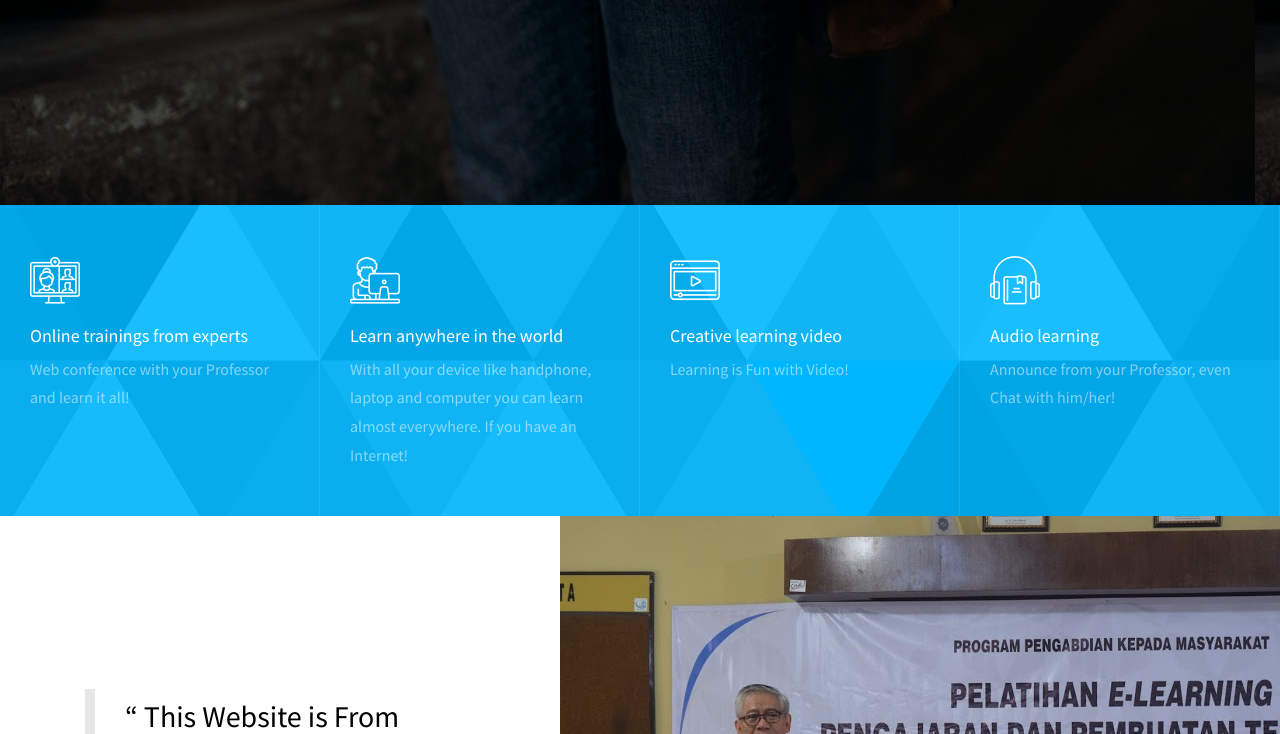
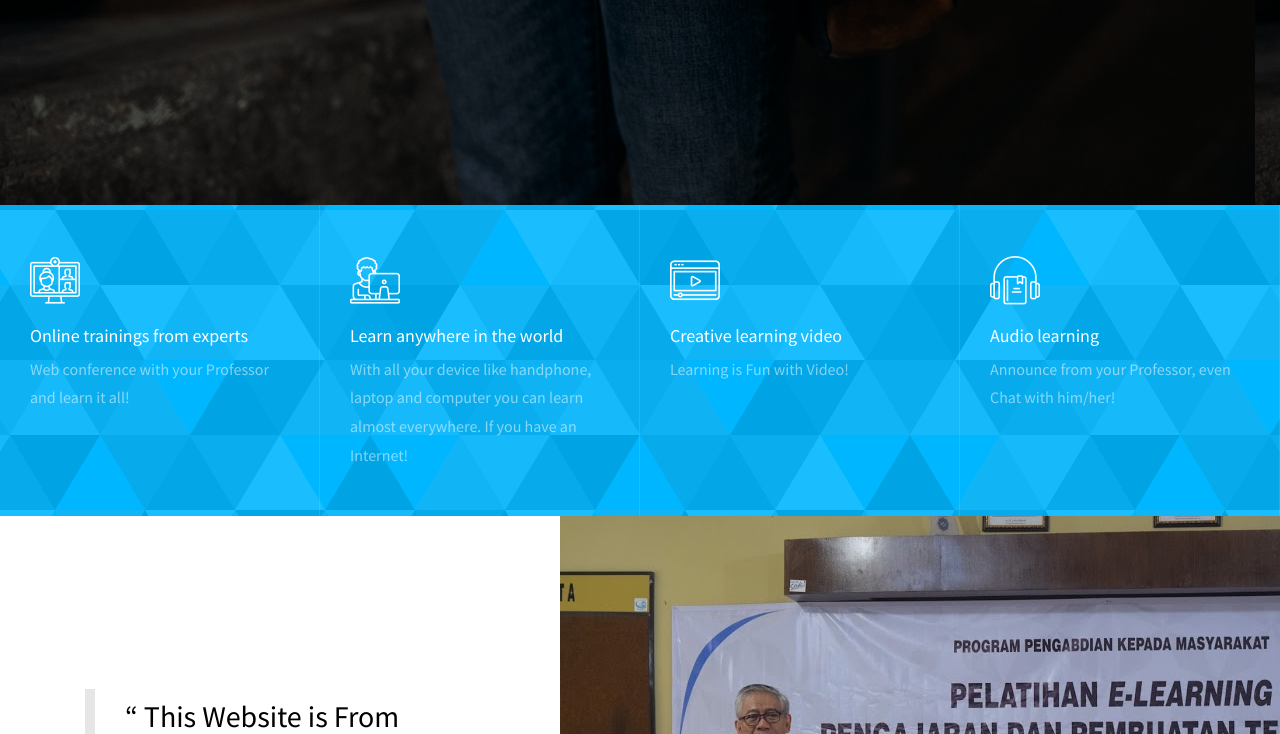
Before and after one commit to 2019Ganjil-PemrogramanBerbasisWeb/tugas2-web-ea, a PHP site: page /ea/ in a window 1280 px wide. Shown: the part 595-1329 px from the top of the page. Run offline with PHP 8.4, Linux system fonts and the light colour scheme.

Commit message:
Update index.php

```diff
--- a/index.php
+++ b/index.php
@@ -21,7 +21,7 @@
     </section>
     <!-- END section -->
 
-    <section class="school-features d-flex" style="background-image: url(images/big_image_3.svg);">
+    <section class="school-features d-flex" style="background-image: url(images/big_image_3.svg); background-size: auto;">
 
       <div class="inner">
         <div class="media d-block feature">
```
